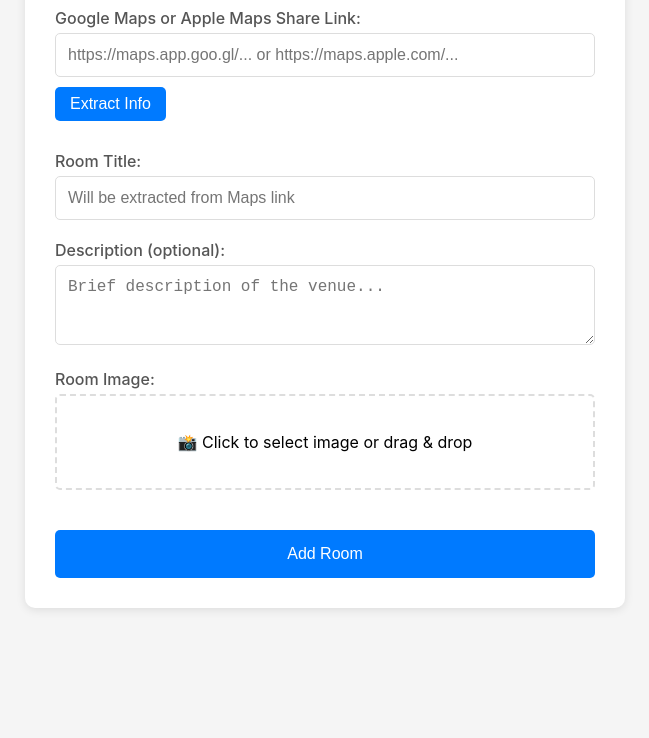
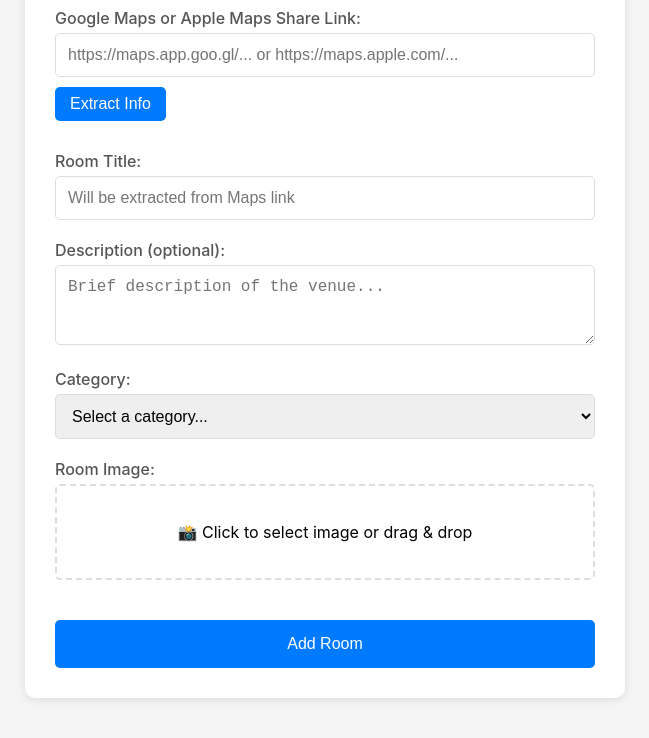
Before and after one commit to theroomapp/roomadder, a website: page index.html in a window 1280 px wide. Shown: the part 172-910 px from the top of the page, without its empty margins (315-964 px from the left). Before the commit the page ends 840 px from the top, so only its background shows below. Drawn offline with Linux system fonts and the light colour scheme.

Commit message:
Add room category dropdown to admin panel
- Added category select dropdown with all room categories (room, bar, cafe, restaurant, fast_food, casual, mall, stadium, museum, park, nature)
- Updated CSS to style select elements consistently with other form inputs
- Modified form validation to require category selection
- Added category field to roomData saved to Firebase Firestore
- Categories match backend room-categories.ts definitions

```diff
--- a/index.html
+++ b/index.html
@@ -32,7 +32,7 @@
             font-weight: 500;
             color: #555;
         }
-        input[type="text"], input[type="url"], textarea {
+        input[type="text"], input[type="url"], textarea, select {
             width: 100%;
             padding: 12px;
             border: 1px solid #ddd;
@@ -146,6 +146,24 @@
             <div class="form-group">
                 <label for="roomDescription">Description (optional):</label>
                 <textarea id="roomDescription" placeholder="Brief description of the venue..."></textarea>
+            </div>
+
+            <div class="form-group">
+                <label for="roomCategory">Category:</label>
+                <select id="roomCategory" required>
+                    <option value="">Select a category...</option>
+                    <option value="room">Room (Generic)</option>
+                    <option value="bar">Bar / Lounge / Pub</option>
+                    <option value="cafe">Café / Coffee Shop</option>
+                    <option value="restaurant">Restaurant</option>
+                    <option value="fast_food">Fast Food / Quick Service</option>
+                    <option value="casual">Casual Dining</option>
+                    <option value="mall">Shopping Center / Mall</option>
+                    <option value="stadium">Stadium / Sports Venue</option>
+                    <option value="museum">Museum / Gallery</option>
+                    <option value="park">Park / Recreation Area</option>
+                    <option value="nature">Natural Area / Outdoor Space</option>
+                </select>
             </div>
 
             <div class="form-group">
@@ -557,9 +575,10 @@
 
             const title = document.getElementById('roomTitle').value;
             const description = document.getElementById('roomDescription').value || title;
+            const category = document.getElementById('roomCategory').value;
             const imageFile = document.getElementById('imageFile').files[0];
 
-            if (!title || !imageFile || extractedLatitude === null || extractedLongitude === null) {
+            if (!title || !category || !imageFile || extractedLatitude === null || extractedLongitude === null) {
                 showStatus('Please fill in all required fields and extract location info', 'error');
                 return;
             }
@@ -581,6 +600,7 @@
                 const roomData = {
                     title: title,
                     description: description,
+                    category: category,
                     images: [imageUrl],
                     location: new firebase.firestore.GeoPoint(extractedLatitude, extractedLongitude),
                     createdAt: firebase.firestore.FieldValue.serverTimestamp()
```
